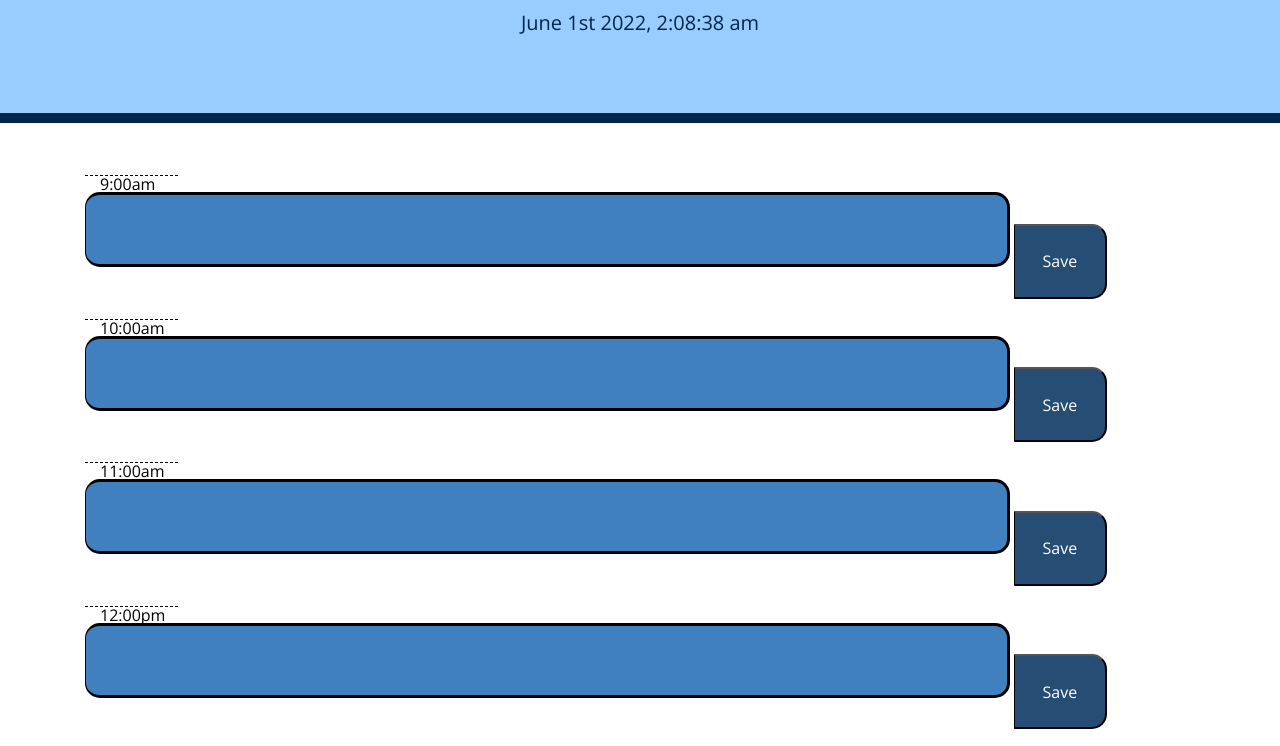
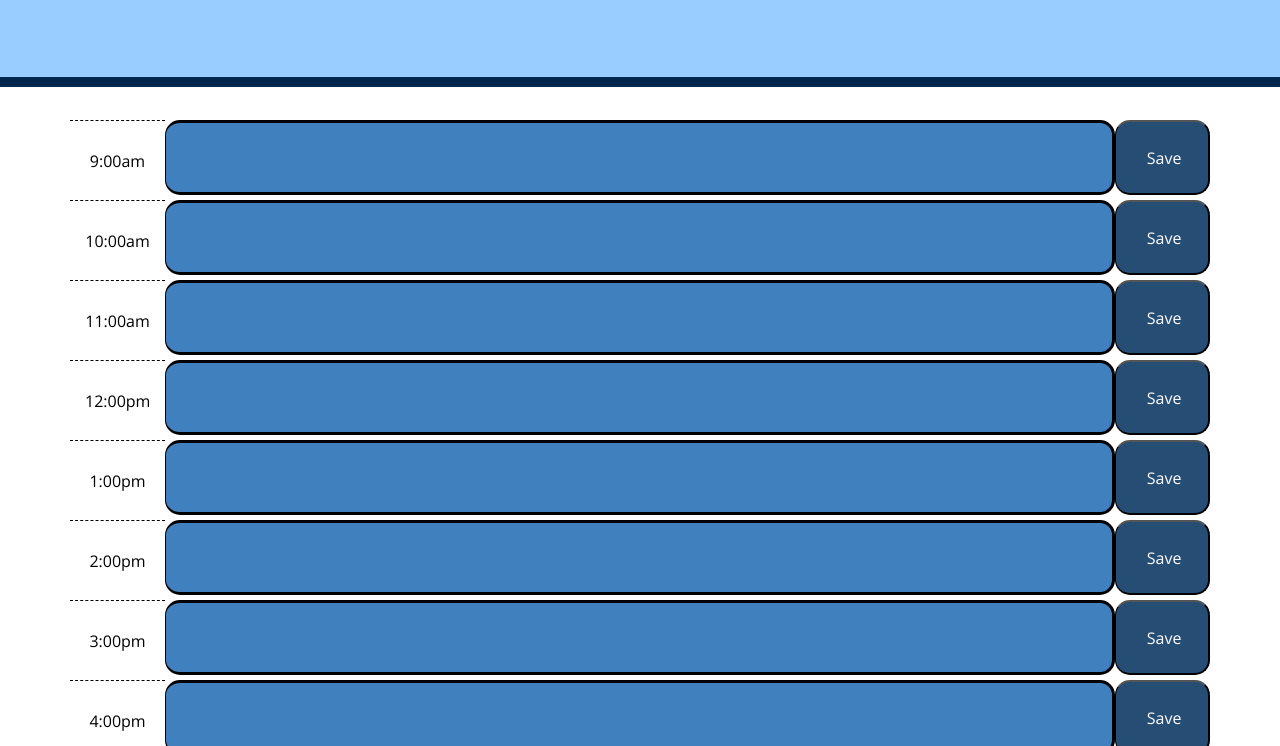
Before and after one commit to Kaysie04/Scheduler, a plain HTML site: page index.html in a window 1280 px wide. Shown: the part 181-927 px from the top of the page. Drawn offline with nearby package versions, Linux system fonts and the light colour scheme.

Commit message:
fixed column display

```diff
--- a/index.html
+++ b/index.html
@@ -31,73 +31,82 @@
     <div class="container">
 
       <!-- Timeblocks go here -->
-      <div id="hour-9" class="row time-block"></div>
+      <div id="hour-9" class="row time-block">
          <div class="col-md-1 hour">
             9:00am
         </div>
         <textarea class="col-md-10 description" ></textarea>
         <button class ="col-md-1 saveBtn"> Save</button>
+      </div>
 
 
-      <div id="hour-10" class="row time-block"></div>
+      <div id="hour-10" class="row time-block">
          <div class="col-md-1 hour">
           10:00am
         </div>
         <textarea class="col-md-10 description" ></textarea>
         <button class ="col-md-1 saveBtn"> Save</button>
+      </div>
 
 
-      <div id="hour-11" class="row time-block"></div>
+      <div id="hour-11" class="row time-block">
          <div class="col-md-1 hour ">
           11:00am
         </div>
         <textarea class="col-md-10 description" ></textarea>
         <button class ="col-md-1 saveBtn"> Save</button>
+      </div>
 
 
-      <div id="hour-12" class="row time-block"></div>
+      <div id="hour-12" class="row time-block">
         <div class="col-md-1 hour ">
           12:00pm
         </div>
         <textarea class="col-md-10 description" ></textarea>
         <button class ="col-md-1 saveBtn"> Save</button>
+      </div>
 
 
-      <div id="hour-13" class="row time-block"></div>
+      <div id="hour-13" class="row time-block">
          <div class="col-md-1 hour ">
             1:00pm
         </div>
         <textarea class="col-md-10 description" ></textarea>
         <button class ="col-md-1 saveBtn"> Save</button>
+      </div>
 
-      <div id="hour-14" class="row time-block"></div>
+      <div id="hour-14" class="row time-block">
          <div class="col-md-1 hour ">
             2:00pm
         </div>
         <textarea class="col-md-10 description" ></textarea>
         <button class ="col-md-1 saveBtn"> Save</button>
+        </div>
 
 
-      <div id="hour-15" class="row time-block"></div>
+      <div id="hour-15" class="row time-block">
          <div class="col-md-1 hour ">
           3:00pm
         </div>
         <textarea class="col-md-10 description" ></textarea>
         <button class ="col-md-1 saveBtn"> Save</button>
+      </div>
 
-      <div id="hour-16" class="row time-block"></div>
+      <div id="hour-16" class="row time-block">
          <div class="col-md-1 hour ">
           4:00pm
         </div>
         <textarea class="col-md-10 description" ></textarea>
         <button class ="col-md-1 saveBtn"> Save</button>
+      </div>
 
-      <div id="hour-17" class="row time-block"></div>
+      <div id="hour-17" class="row time-block">
          <div class="col-md-1 hour ">
           5:00pm
         </div>
         <textarea class="col-md-10 description" ></textarea>
         <button class ="col-md-1 saveBtn"> Save</button>
+      </div>
 
     </div>
 
--- a/script.js
+++ b/script.js
@@ -1,27 +1,38 @@
 // displays current time
 $("#currentDay").text(moment().format("MMMM Do YYYY, h:mm:ss a"));
 
-     // this function will follow the hour of the day
-     function hourDisplay() {
+var currentTime = moment().hour()
+        console.log(currentTime)
 
-        //check if we've moved past this time, click into css/html given classes of past, present, or future
-        if (moment().isAfter(hour)) {
+
+
+           // set id's to 1-19
+           // data attributes
+           //data-hour =
+
+           if ( moment() > "#9" ) {
             $(".time-block").addClass("past");
             $(".time-block").removeClass("future");
             $(".time-block").removeClass("present");
-
-          }
-
-          else if (moment().isBefore(hour)) {
+           }
+           else { if (moment() === "#9")
             $(".time-block").removeClass("past");
             $(".time-block").addClass("future");
             $(".time-block").removeClass("present");
+           }
 
-
-          } else {
+        } else {
             $(".time-block").addClass("present");
             $(".time-block").removeClass("past");
             $(".time-block").removeClass("future");
-        }
-     }
-        hourDisplay();
+
+
+        // this function will follow the hour of the day
+     function hourDisplay() {}
+
+     //check if we've moved past this time, click into css/html given classes of past, present, or future
+
+
+
+     //$(".time-block").each (function () {
+        // $(this).
--- a/style.css
+++ b/style.css
@@ -25,6 +25,7 @@ textarea{
 
 .description{
   white-space: pre-wrap;
+  border-top-right-radius: none;
 }
 
 .time-block{
@@ -34,7 +35,7 @@ textarea{
 
 .row {
   white-space: pre-wrap;
-  height: 20px;
+  height: 80px;
   border-top: 1px solid white;;
 }
 
@@ -63,8 +64,7 @@ textarea{
   border-left: 1px solid black;
   background-color: #264d73;
   color: white;
-  border-top-right-radius: 15px;
-  border-bottom-right-radius: 15px;
+ border-radius: 15px;
   height: 75px;
 }
 
```
